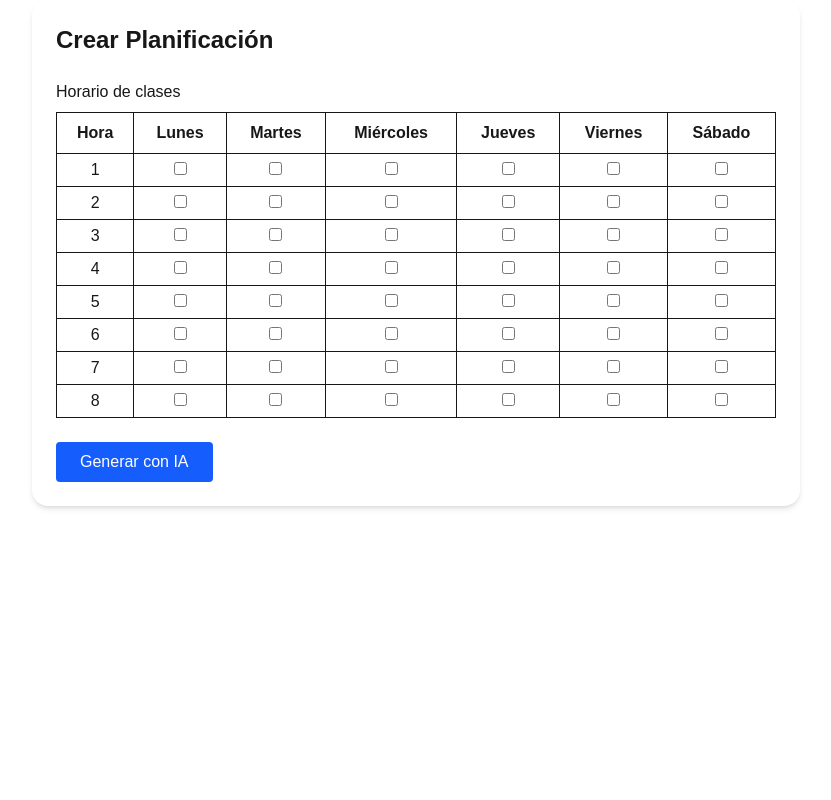
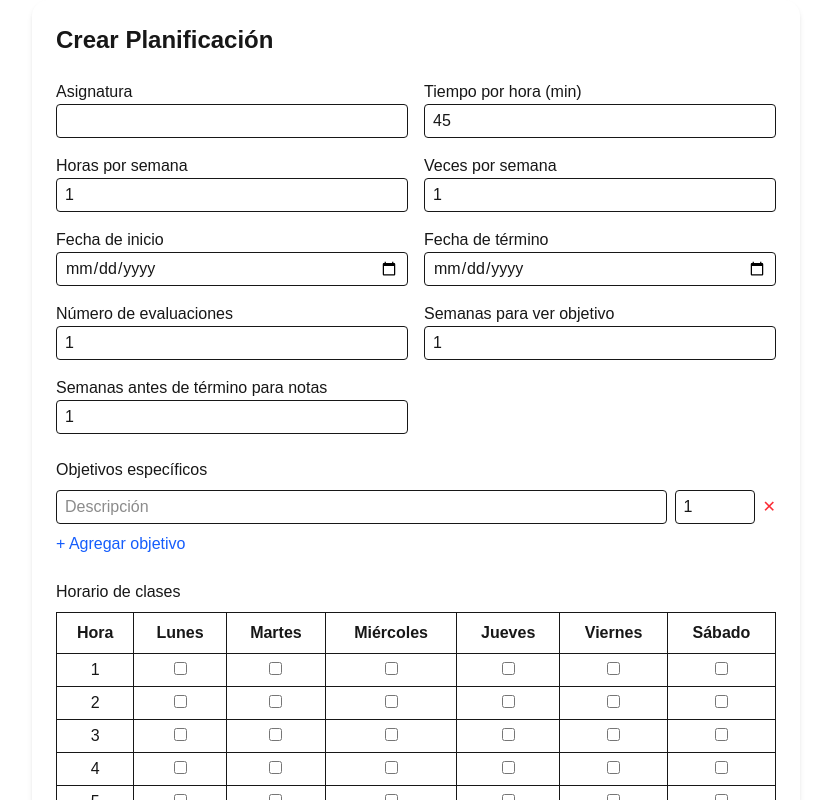
Before and after one commit to Vargosky/generador-rubricas-ia, a Next.js app: page /planificacion in a window 1280 px wide. Shown: the top 800 px of the page, without its empty margins (224-1055 px from the left). Built offline with nearby package versions, Linux system fonts and the light colour scheme.

Commit message:
fix last push

```diff
--- a/src/app/planificacion/page.tsx
+++ b/src/app/planificacion/page.tsx
@@ -25,7 +25,9 @@ export default function PlanificacionForm() {
   const [generatedPrompt, setGeneratedPrompt] = useState<string>("");
 
   const handleObjetivoChange = <K extends keyof Objetivo>(
-    index: number, field: K, value: Objetivo[K]
+    index: number,
+    field: K,
+    value: Objetivo[K]
   ) => {
     const updated = [...objetivos];
     updated[index][field] = value;
@@ -33,10 +35,13 @@ export default function PlanificacionForm() {
   };
 
   const agregarObjetivo = () => setObjetivos([...objetivos, { descripcion: "", puntaje: 1 }]);
-  const eliminarObjetivo = (idx: number) => setObjetivos(objs => objs.filter((_, i) => i !== idx));
+  const eliminarObjetivo = (idx: number) =>
+    setObjetivos((objs) => objs.filter((_, i) => i !== idx));
 
   const handleSubmit = async (e: React.FormEvent) => {
     e.preventDefault();
+
+    // Calcular fecha límite para ingreso de notas
     let fechaNotas: string | null = null;
     if (fechaTermino) {
       const t = new Date(fechaTermino);
@@ -44,6 +49,7 @@ export default function PlanificacionForm() {
       fechaNotas = t.toISOString().split("T")[0];
     }
 
+    // Construir objeto
     const data = {
       asignatura,
       tiempoHora,
@@ -60,10 +66,12 @@ export default function PlanificacionForm() {
     };
     setSubmittedData(data);
 
+    // Generar prompt
     const jsonData = JSON.stringify(data, null, 2);
-    const prompt = `Eres un asistente pedagógico experto en diseño curricular…\n${jsonData}\nINSTRUCCIONES:…`;
+    const prompt = `Eres un asistente pedagógico experto en diseño curricular. A continuación, la planificación en JSON:\n${jsonData}\n\nINSTRUCCIONES:\n1. Distribuye las horas según "schedule" desde ${fechaInicio} hasta ${fechaTermino}.\n2. Reserva espacio para las ${numEvaluaciones} evaluaciones y asegura ingreso de notas antes de ${fechaNotas}.\n3. Revisa cada objetivo cada ${semanasVerObjetivo} semanas.\n4. Para cada sesión, genera un objeto con:\n   - fecha\n   - horaInicio\n   - duracion (igual a tiempoHora)\n   - objetivo\n   - actividadEntrada\n   - desarrollo\n   - cierre\n   - evaluacionIncluida\nSALIDA: un array JSON con un elemento por clase y un array de fechas de evaluación.`;
     setGeneratedPrompt(prompt);
 
+    // Enviar a DeepSeek
     try {
       const resp = await fetch("/api/enviarPrompt", {
         method: "POST",
@@ -72,7 +80,7 @@ export default function PlanificacionForm() {
       });
       const { reply, error } = await resp.json();
       if (reply) {
-        alert("✅ IA respondió: " + reply.slice(0, 100) + "…");
+        alert("✅ IA respondió: " + reply.slice(0, 200) + "…");
       } else {
         throw new Error(error);
       }
@@ -85,21 +93,152 @@ export default function PlanificacionForm() {
     <div className="max-w-3xl mx-auto p-6 bg-white shadow-md rounded-2xl">
       <form onSubmit={handleSubmit} className="space-y-6">
         <h2 className="text-2xl font-bold">Crear Planificación</h2>
-        {/* …(el resto de inputs igual que antes)… */}
+
+        {/* Campos del formulario */}
+        <div className="grid grid-cols-2 gap-4">
+          <div>
+            <label className="block font-medium">Asignatura</label>
+            <input
+              type="text"
+              value={asignatura}
+              onChange={(e) => setAsignatura(e.target.value)}
+              className="w-full border rounded px-2 py-1"
+              required
+            />
+          </div>
+          <div>
+            <label className="block font-medium">Tiempo por hora (min)</label>
+            <input
+              type="number"
+              min={1}
+              value={tiempoHora}
+              onChange={(e) => setTiempoHora(Number(e.target.value))}
+              className="w-full border rounded px-2 py-1"
+            />
+          </div>
+          <div>
+            <label className="block font-medium">Horas por semana</label>
+            <input
+              type="number"
+              min={1}
+              value={horasSemana}
+              onChange={(e) => setHorasSemana(Number(e.target.value))}
+              className="w-full border rounded px-2 py-1"
+            />
+          </div>
+          <div>
+            <label className="block font-medium">Veces por semana</label>
+            <input
+              type="number"
+              min={1}
+              value={vecesSemana}
+              onChange={(e) => setVecesSemana(Number(e.target.value))}
+              className="w-full border rounded px-2 py-1"
+            />
+          </div>
+          <div>
+            <label className="block font-medium">Fecha de inicio</label>
+            <input
+              type="date"
+              value={fechaInicio}
+              onChange={(e) => setFechaInicio(e.target.value)}
+              className="w-full border rounded px-2 py-1"
+            />
+          </div>
+          <div>
+            <label className="block font-medium">Fecha de término</label>
+            <input
+              type="date"
+              value={fechaTermino}
+              onChange={(e) => setFechaTermino(e.target.value)}
+              className="w-full border rounded px-2 py-1"
+            />
+          </div>
+          <div>
+            <label className="block font-medium">Número de evaluaciones</label>
+            <input
+              type="number"
+              min={1}
+              value={numEvaluaciones}
+              onChange={(e) => setNumEvaluaciones(Number(e.target.value))}
+              className="w-full border rounded px-2 py-1"
+            />
+          </div>
+          <div>
+            <label className="block font-medium">Semanas para ver objetivo</label>
+            <input
+              type="number"
+              min={1}
+              value={semanasVerObjetivo}
+              onChange={(e) => setSemanasVerObjetivo(Number(e.target.value))}
+              className="w-full border rounded px-2 py-1"
+            />
+          </div>
+          <div>
+            <label className="block font-medium">Semanas antes de término para notas</label>
+            <input
+              type="number"
+              min={1}
+              value={semanasAntesNotas}
+              onChange={(e) => setSemanasAntesNotas(Number(e.target.value))}
+              className="w-full border rounded px-2 py-1"
+            />
+          </div>
+        </div>
+
+        {/* Objetivos específicos */}
+        <div>
+          <h3 className="font-medium mb-2">Objetivos específicos</h3>
+          {objetivos.map((obj, idx) => (
+            <div key={idx} className="flex gap-2 items-center mb-2">
+              <input
+                type="text"
+                placeholder="Descripción"
+                value={obj.descripcion}
+                onChange={(e) => handleObjetivoChange(idx, "descripcion", e.target.value)}
+                className="flex-1 border rounded px-2 py-1"
+                required
+              />
+              <input
+                type="number"
+                min={1}
+                value={obj.puntaje}
+                onChange={(e) => handleObjetivoChange(idx, "puntaje", Number(e.target.value))}
+                className="w-20 border rounded px-2 py-1"
+              />
+              <button type="button" className="text-red-500" onClick={() => eliminarObjetivo(idx)}>
+                ✕
+              </button>
+            </div>
+          ))}
+          <button
+            type="button"
+            className="text-blue-600 hover:underline"
+            onClick={agregarObjetivo}
+          >
+            + Agregar objetivo
+          </button>
+        </div>
+
+        {/* Selector de horario */}
         <div>
           <h3 className="font-medium mb-2">Horario de clases</h3>
           <ScheduleSelector schedule={schedule} setSchedule={setSchedule} />
         </div>
+
         <button type="submit" className="bg-blue-600 text-white px-6 py-2 rounded">
           Generar con IA
         </button>
       </form>
 
+      {/* Salida JSON */}
       {submittedData && (
         <pre className="bg-gray-100 p-4 mt-6 rounded text-sm">
           {JSON.stringify(submittedData, null, 2)}
         </pre>
       )}
+
+      {/* Prompt generado */}
       {generatedPrompt && (
         <pre className="bg-gray-100 p-4 mt-4 rounded text-sm">{generatedPrompt}</pre>
       )}
```
